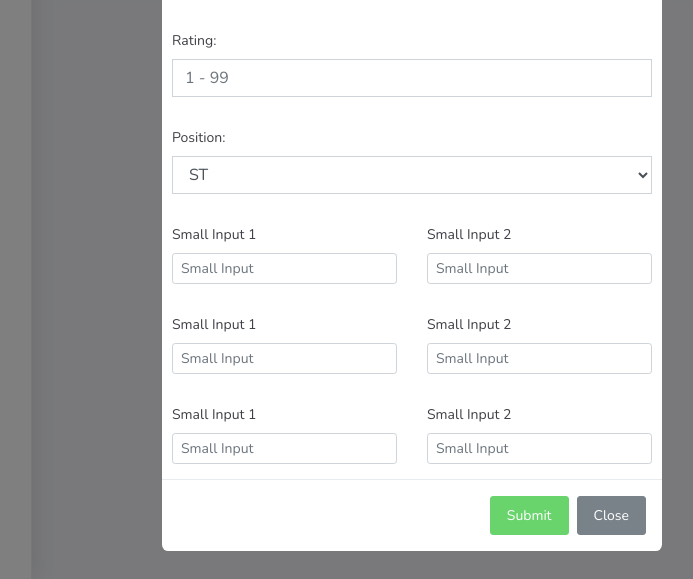
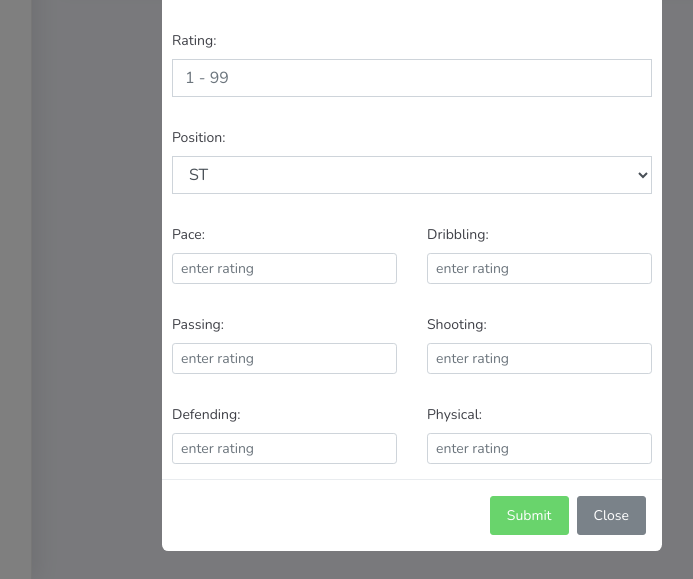
Before and after one commit to Salma-007/futChampions-manage, a PHP site: page / in a window 1280 px wide, after a click on "Add a player". Shown: the part 461-1040 px from the top of the page, without its empty margins (228-921 px from the left). Run offline with PHP 8.4, Linux system fonts and the light colour scheme; data that the repository does not hold is empty.

Commit message:
ajout player script

```diff
--- a/index.php
+++ b/index.php
@@ -271,7 +271,7 @@
 										</tr>
 									</thead>
 									<?php
-										$sql = "SELECT p.id_player, p.name_player, n.name AS nationality, c.name AS club,
+										$sql = "SELECT p.id_player, p.name_player, n.name AS nationality, c.name AS club, p.rating, p.position,
 												r.pace, r.dribbling, r.passing, r.shooting, r.defending, r.physical
 										FROM players p
 										JOIN nationalities n ON p.id_nationality = n.id_nationality
@@ -283,7 +283,6 @@
 											die("Connection failed: " . $conn->connect_error);
 										}
 
-										// Execute the query and check for results
 										if ($result = $conn->query($sql)) {
 											if ($result->num_rows > 0) {
 												echo '<tbody>';
@@ -293,14 +292,16 @@
 													echo '<td>' . $row['name_player'] . '</td>';
 													echo '<td>' . $row['nationality'] . '</td>';
 													echo '<td>' . $row['club'] . '</td>';
+													echo '<td>' . $row['rating'] . '</td>';
+													echo '<td>' . $row['position'] . '</td>';
 													echo '<td>' . $row['pace'] . '</td>';
 													echo '<td>' . $row['dribbling'] . '</td>';
 													echo '<td>' . $row['passing'] . '</td>';
 													echo '<td>' . $row['shooting'] . '</td>';
 													echo '<td>' . $row['defending'] . '</td>';
 													echo '<td>' . $row['physical'] . '</td>';
-													echo '<td><button class="btn btn-primary">Primary</button></td>';
-													echo '<td><button class="btn btn-danger">Danger</button></td>';
+													echo '<td><button class="btn btn-primary">update</button></td>';
+													echo '<td><button class="btn btn-danger">delete</button></td>';
 													echo '</tr>';
 												}
 												echo '</tbody>';
@@ -332,17 +333,18 @@
 						<span aria-hidden="true">&times;</span>
 					</button>
 				</div>
+				<form action="add_player.php" method="POST">
 					<div class="form-group">
-					<label for="squareInput">Name: </label>
-					<input type="text" class="form-control input-square" id="squareInput" placeholder="enter name">
+						<label for="name_input">Name: </label>
+						<input type="text" class="form-control input-square" id="name_input" name="name_input" placeholder="enter name">
 					</div>
 					<div class="form-group">
-					<label for="squareInput">Photo: </label>
-					<input type="text" class="form-control input-square" id="squareInput" placeholder="enter url">
+						<label for="photo_input">Photo: </label>
+						<input type="text" class="form-control input-square" id="photo_input" name="photo_input" placeholder="enter url">
 					</div>
 					<div class="form-group">
 						<label for="nationalitySelect">Nationality: </label>
-    				<select class="form-control input-solid" id="nationalitySelect">
+						<select class="form-control input-solid" id="nationalitySelect" name="nationalitySelect">
 							<?php foreach ($nationalities as $nationality): ?>
 								<option value="<?= htmlspecialchars($nationality) ?>"><?= htmlspecialchars($nationality) ?></option>
 							<?php endforeach; ?>
@@ -350,61 +352,65 @@
 					</div>
 					<div class="form-group">
 						<label for="solidSelect">Club: </label>
-					<select class="form-control input-solid" id="clubSelect">
+						<select class="form-control input-solid" id="clubSelect" name="clubSelect">
 							<?php foreach ($clubs as $club): ?>
 								<option value="<?= htmlspecialchars($club) ?>"><?= htmlspecialchars($club) ?></option>
 							<?php endforeach; ?>
 						</select>
 					</div>
 					<div class="form-group">
-					<label for="squareInput">Rating: </label>
-					<input type="text" class="form-control input-square" id="squareInput" placeholder="1 - 99">
+						<label for="rating_input">Rating: </label>
+						<input type="text" class="form-control input-square" id="rating_input" name="rating_input" placeholder="1 - 99">
 					</div>
 					<div class="form-group">
-					<label for="squareSelect">Position:</label>
-					<select class="form-control input-square" id="squareSelect">
-						<option>ST</option>
-						<option>GK</option>
-						<option>RW</option>
-						<option>LW</option>
-						<option>CM</option>
+						<label for="positionSelect">Position:</label>
+						<select class="form-control input-square" id="positionSelect" name="positionSelect">
+							<option value="ST">ST</option>
+							<option value="RW">RW</option>
+							<option value="LW">LW</option>
+							<option value="CM">CM</option>
+							<option value="CB">CB</option>
+							<option value="LB">LB</option>
+							<option value="RB">RB</option>
+							<option value="GK">GK</option>
 						</select>
 					</div>
 					<div class="form-group row">
 						<div class="col-md-6">
-				        <label for="smallInput1">Small Input 1</label>
-				        <input type="text" class="form-control form-control-sm" id="smallInput1" placeholder="Small Input">
+							<label for="pace_input">Pace: </label>
+							<input type="text" class="form-control form-control-sm" id="pace_input" name="pace_input" placeholder="enter rating">
 						</div>
 						<div class="col-md-6">
-				        <label for="smallInput2">Small Input 2</label>
-				        <input type="text" class="form-control form-control-sm" id="smallInput2" placeholder="Small Input">
+							<label for="dribbling_input">Dribbling: </label>
+							<input type="text" class="form-control form-control-sm" id="dribbling_input" name="dribbling_input" placeholder="enter rating">
 						</div>
 					</div>
 					<div class="form-group row">
 						<div class="col-md-6">
-				        <label for="smallInput1">Small Input 1</label>
-				        <input type="text" class="form-control form-control-sm" id="smallInput1" placeholder="Small Input">
+							<label for="passing_input">Passing: </label>
+							<input type="text" class="form-control form-control-sm" id="passing_input" name="passing_input" placeholder="enter rating">
 						</div>
 						<div class="col-md-6">
-				        <label for="smallInput2">Small Input 2</label>
-				        <input type="text" class="form-control form-control-sm" id="smallInput2" placeholder="Small Input">
+							<label for="shooting_input">Shooting: </label>
+							<input type="text" class="form-control form-control-sm" id="shooting_input" name="shooting_input" placeholder="enter rating">
 						</div>
 					</div>
 					<div class="form-group row">
 						<div class="col-md-6">
-				        <label for="smallInput1">Small Input 1</label>
-				        <input type="text" class="form-control form-control-sm" id="smallInput1" placeholder="Small Input">
+							<label for="defending_input">Defending: </label>
+							<input type="text" class="form-control form-control-sm" id="defending_input" name="defending_input" placeholder="enter rating">
 						</div>
 						<div class="col-md-6">
-				        <label for="smallInput2">Small Input 2</label>
-				        <input type="text" class="form-control form-control-sm" id="smallInput2" placeholder="Small Input">
+							<label for="physical_input">Physical: </label>
+							<input type="text" class="form-control form-control-sm" id="physical_input" name="physical_input" placeholder="enter rating">
 						</div>
 					</div>
 
 					<div class="modal-footer">
-					<button class="btn btn-success">Submit</button>
+						<button type="submit" class="btn btn-success" >Submit</button>
 						<button type="button" class="btn btn-secondary" data-dismiss="modal">Close</button>
 					</div>
+				</form>
 			</div>
 		</div>
 	</div>
```
Also changed, not shown: add_player.php (added, +76 -0 lines). Lines whose indentation alone changed are shown as unchanged.
